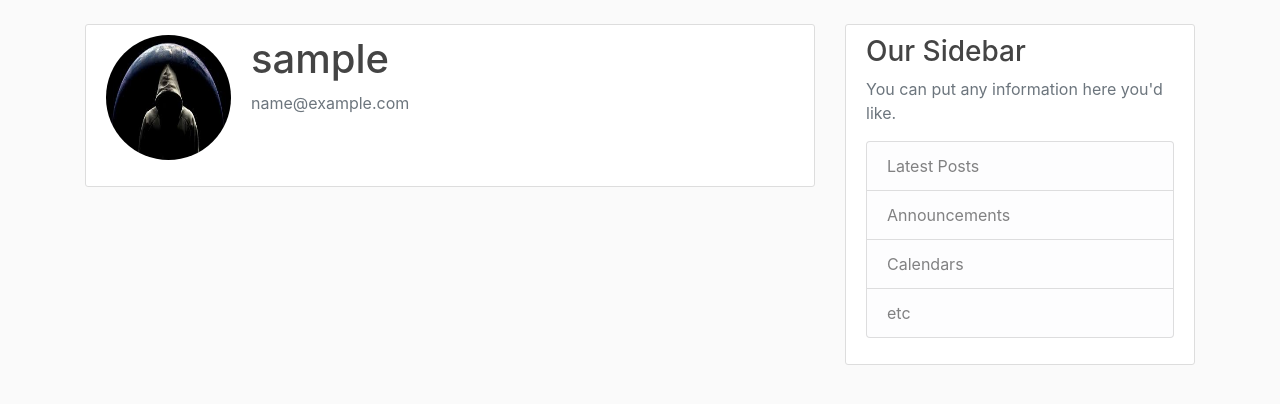
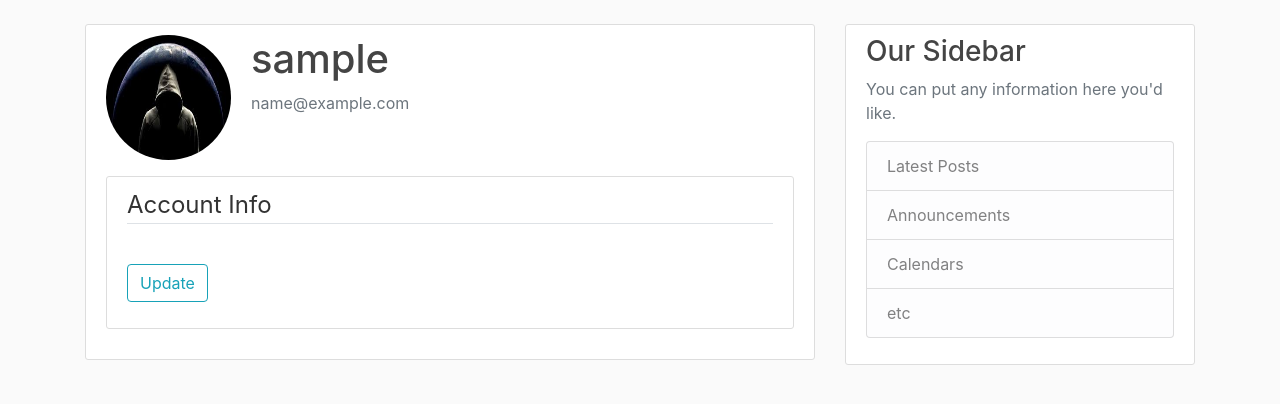
Before and after one commit to banji220/flaskblog, a Flask app: page /account in a window 1280 px wide. Shown: the part 56-460 px from the top of the page. Run offline with Flask 2, Linux system fonts and the light colour scheme; the visitor is signed in with stand-in values (Sample User, id 1); data comes from the database, SQL or seed files in the repository; some libraries are stand-ins or nearby versions.

Commit message:
I'm making the style fo account page, So users can update their information

```diff
--- a/flaskblog/templates/account.html
+++ b/flaskblog/templates/account.html
@@ -10,6 +10,32 @@
             </div>
         </div>
         <!-- From Here -->
+
+        <div class="content-section">
+            <form method="POST" action="">
+                {{ form.hidden_tag() }}
+                <fieldset class="form-group">
+                    <legend class="border-bottom mb-4">Account Info</legend>
+
+                    <div>
+
+                    </div>
+
+
+
+
+                    <div>
+
+                    </div>
+                </fieldset>
+
+                    <div class="form-group">
+                        {{ form.submit(class="btn btn-outline-info") }}
+                    </div>
+            </form>
+        </div>
+
+
     </div>
 
 {% endblock content %}
--- a/flaskblog/templates/register.html
+++ b/flaskblog/templates/register.html
@@ -2,7 +2,7 @@
 {% block content %}
     <div class="content-section">
         <form method= "POST" action="">
-          {{ form.hidden_tag( ) }}
+          {{ form.hidden_tag() }}
         <fieldset class = "form-group">
             <legend class="border-bottom mb-4">Join Today</legend>
             <div class="form-group">
```
